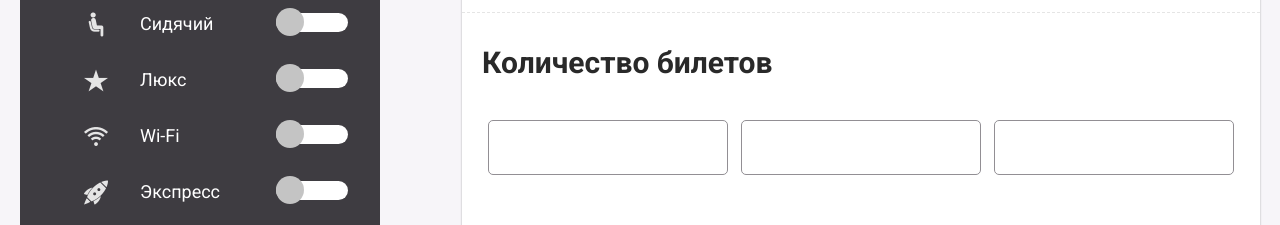
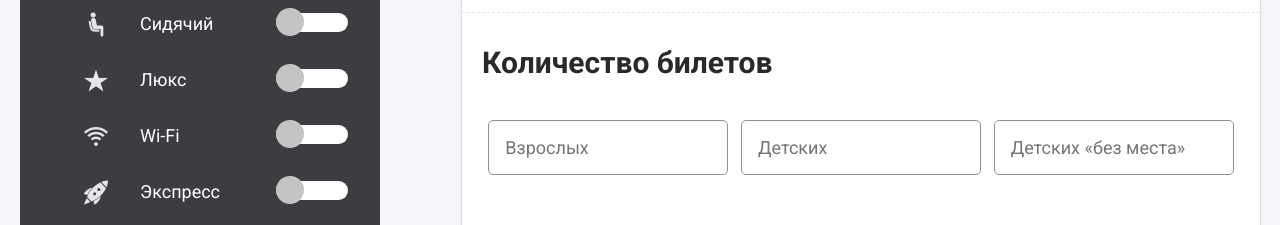
Before and after one commit to OlgaIts/Neto-Diploma, a React (Vite) app: page /seats in a window 1280 px wide. Shown: the part 1300-1525 px from the top of the page. Built offline with nearby package versions, Linux system fonts and the light colour scheme.

Commit message:
add SeatsTicketType

```diff
--- /dev/null
+++ b/src/entities/SeatsTicketTypeInput/index.ts
@@ -0,0 +1 @@
+export { SeatsTicketTypeInput } from './ui/SeatsTicketTypeInput';
--- /dev/null
+++ b/src/entities/SeatsTicketTypeInput/ui/SeatsTicketTypeInput.module.scss
@@ -0,0 +1,53 @@
+.component {
+  position: relative;
+  width: 240px;
+}
+
+.input {
+  padding: var(--padding-sm);
+  width: 100%;
+  font: var(--fw-regular) var(--fs-sm) var(--ff);
+  color: var(--bg-header-form);
+  border: 1px solid var(--text-dark-gray);
+  border-radius: var(--radius);
+  outline: none;
+  cursor: pointer;
+}
+
+.inputOpen {
+  border-bottom-left-radius: 0;
+  border-bottom-right-radius: 0;
+}
+
+.list {
+  position: absolute;
+  padding: var(--padding-xs);
+  width: 100%;
+  max-height: 0;
+  display: flex;
+  justify-content: space-between;
+  background-color: var(--color-light);
+  font: var(--fw-regular) var(--fs-text) var(--ff);
+  color: var(--bg-header-form);
+  border: 1px solid var(--text-dark-gray);
+  border-top: none;
+  border-bottom-right-radius: var(--radius);
+  border-bottom-left-radius: var(--radius);
+  overflow: hidden;
+  z-index: 1;
+  transition: max-height 0.3s ease-in-out;
+}
+
+.listOpen {
+  max-height: 100px;
+}
+
+.item {
+  padding: var(--margin-sm) var(--padding-sm);
+  cursor: pointer;
+  transition: background-color 0.3s ease-in-out;
+
+  &:hover {
+    background-color: var(--bg-focus-btn);
+  }
+}
--- /dev/null
+++ b/src/entities/SeatsTicketTypeInput/ui/SeatsTicketTypeInput.tsx
@@ -0,0 +1,53 @@
+import { memo, useRef, useState } from 'react';
+import classNames from 'classnames';
+import { useClickOutside } from '@shared/lib/hooks/useClickOutside';
+import styles from './SeatsTicketTypeInput.module.scss';
+
+interface SeatsTicketTypeInputProps {
+  label: string;
+}
+
+export const SeatsTicketTypeInput = memo(
+  ({ label }: SeatsTicketTypeInputProps) => {
+    const [open, setOpen] = useState(false);
+    const [value, setValue] = useState('');
+    const dropdownRef = useRef(null);
+
+    const handleSelect = (item: string) => {
+      setValue(item);
+      setOpen(false);
+    };
+
+    useClickOutside({
+      ref: dropdownRef,
+      handleClickOutside: () => setOpen(false),
+    });
+
+    return (
+      <div ref={dropdownRef} className={styles.component}>
+        <input
+          className={classNames(styles.input, open ? styles.inputOpen : '')}
+          type='text'
+          placeholder={label}
+          value={value}
+          onClick={() => setOpen(!open)}
+          readOnly
+        />
+        {open && (
+          <ul className={classNames(styles.list, open ? styles.listOpen : '')}>
+            {[...Array(5)].map((_, index) => (
+              <li
+                className={styles.item}
+                key={index}
+                onClick={() => handleSelect(`${label} - ${index + 1}`)}
+              >
+                <span>{index + 1}</span>
+              </li>
+            ))}
+          </ul>
+        )}
+      </div>
+    );
+  },
+);
+SeatsTicketTypeInput.displayName = 'SeatsTicketTypeInput';
--- /dev/null
+++ b/src/features/SeatsTicketType/index.ts
@@ -0,0 +1 @@
+export { SeatsTicketType } from './ui/SeatsTicketType';
--- /dev/null
+++ b/src/features/SeatsTicketType/ui/SeatsTicketType.module.scss
@@ -0,0 +1,5 @@
+.input_wrapper {
+  margin-top: 40px;
+  display: flex;
+  justify-content: space-around;
+}
--- /dev/null
+++ b/src/features/SeatsTicketType/ui/SeatsTicketType.tsx
@@ -0,0 +1,20 @@
+import { memo } from 'react';
+import { Title } from '@shared/ui/Title';
+import { SeatsTicketTypeInput } from '@entities/SeatsTicketTypeInput';
+import styles from './SeatsTicketType.module.scss';
+
+export const SeatsTicketType = memo(() => {
+  return (
+    <>
+      <Title color='dark' weight='bold'>
+        Количество билетов
+      </Title>
+      <div className={styles.input_wrapper}>
+        <SeatsTicketTypeInput label='Взрослых' />
+        <SeatsTicketTypeInput label='Детских' />
+        <SeatsTicketTypeInput label='Детских «без места»' />
+      </div>
+    </>
+  );
+});
+SeatsTicketType.displayName = 'SeatsTicketType';
--- a/src/widgets/WagonSeats/ui/WagonSeats/WagonSeats.module.scss
+++ b/src/widgets/WagonSeats/ui/WagonSeats/WagonSeats.module.scss
@@ -95,23 +95,6 @@
 }
 
 //
-.form {
-  margin-top: 40px;
-  display: flex;
-  justify-content: space-around;
-}
-
-.input {
-  width: 240px;
-  padding: 16px;
-  font: 400 18px var(--ff);
-  color: var(--bg-header-form);
-  border: 1px solid var(--text-dark-gray);
-  border-radius: var(--radius);
-  outline: none;
-}
-
-//
 .article {
   min-height: 330px;
   padding: var(--padding-lg) var(--margin-md);
--- a/src/widgets/WagonSeats/ui/WagonSeats/WagonSeats.tsx
+++ b/src/widgets/WagonSeats/ui/WagonSeats/WagonSeats.tsx
@@ -8,6 +8,7 @@ import { ServiceIcons } from '@shared/ui/ServiceIcons';
 import { wagonType } from '@entities/routes';
 import { useAppSelector } from '@shared/lib/hooks/useReduxHooks';
 import { getDepartureSeats } from '@entities/seats';
+import { SeatsTicketType } from '@features/SeatsTicketType';
 import styles from './WagonSeats.module.scss';
 
 export const WagonSeats = memo(() => {
@@ -78,14 +79,7 @@ export const WagonSeats = memo(() => {
       </article>
 
       <article className={styles.article}>
-        <Title color='dark' weight='bold'>
-          Количество билетов
-        </Title>
-        <form className={styles.form}>
-          <input type='text' className={styles.input} />
-          <input type='text' className={styles.input} />
-          <input type='text' className={styles.input} />
-        </form>
+        <SeatsTicketType />
       </article>
 
       <section className={styles.section}>
```
Also changed, not shown: src/features/SeatsTicketType/model/slice/TicketTypeSlice.ts (added).
